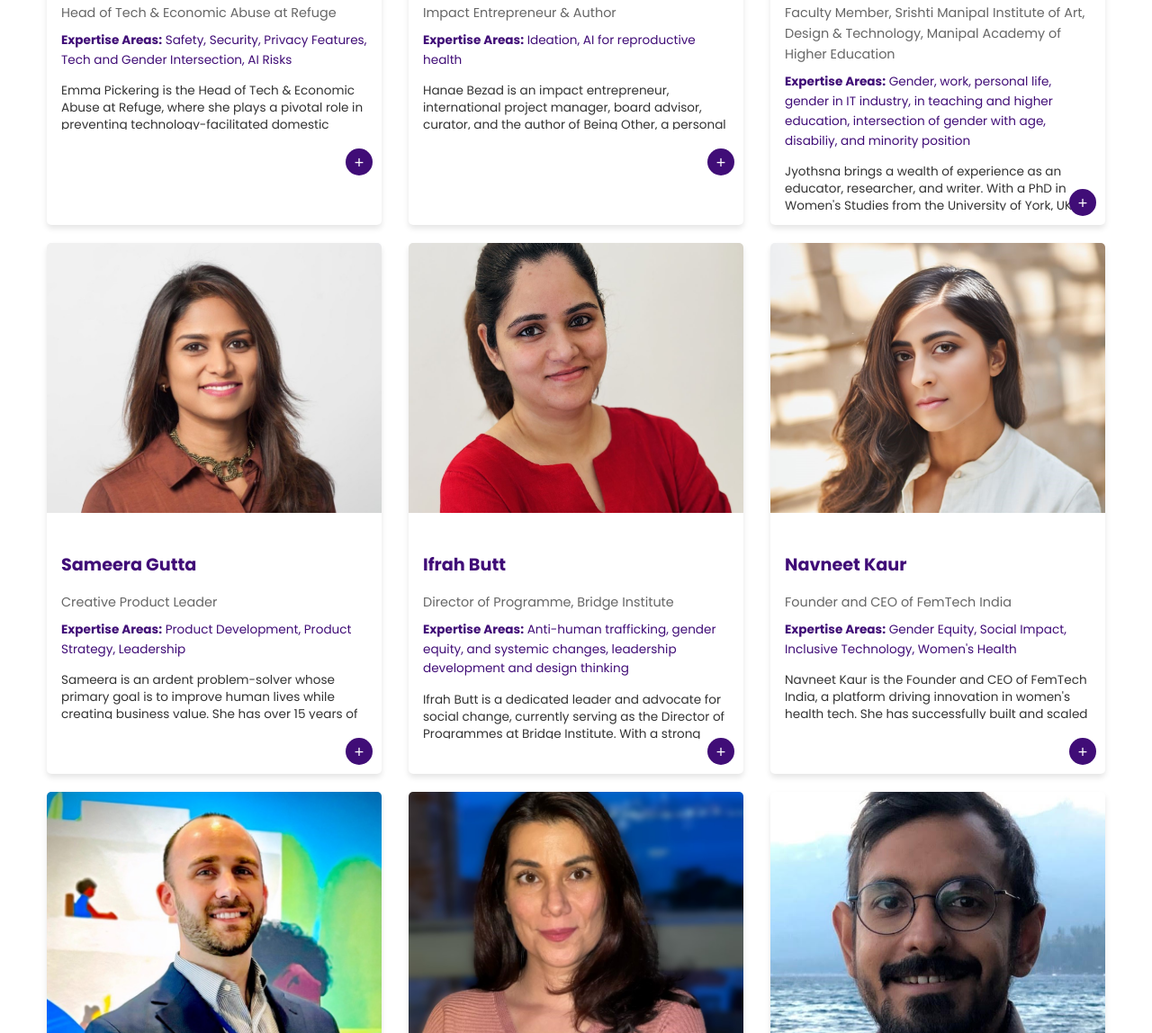
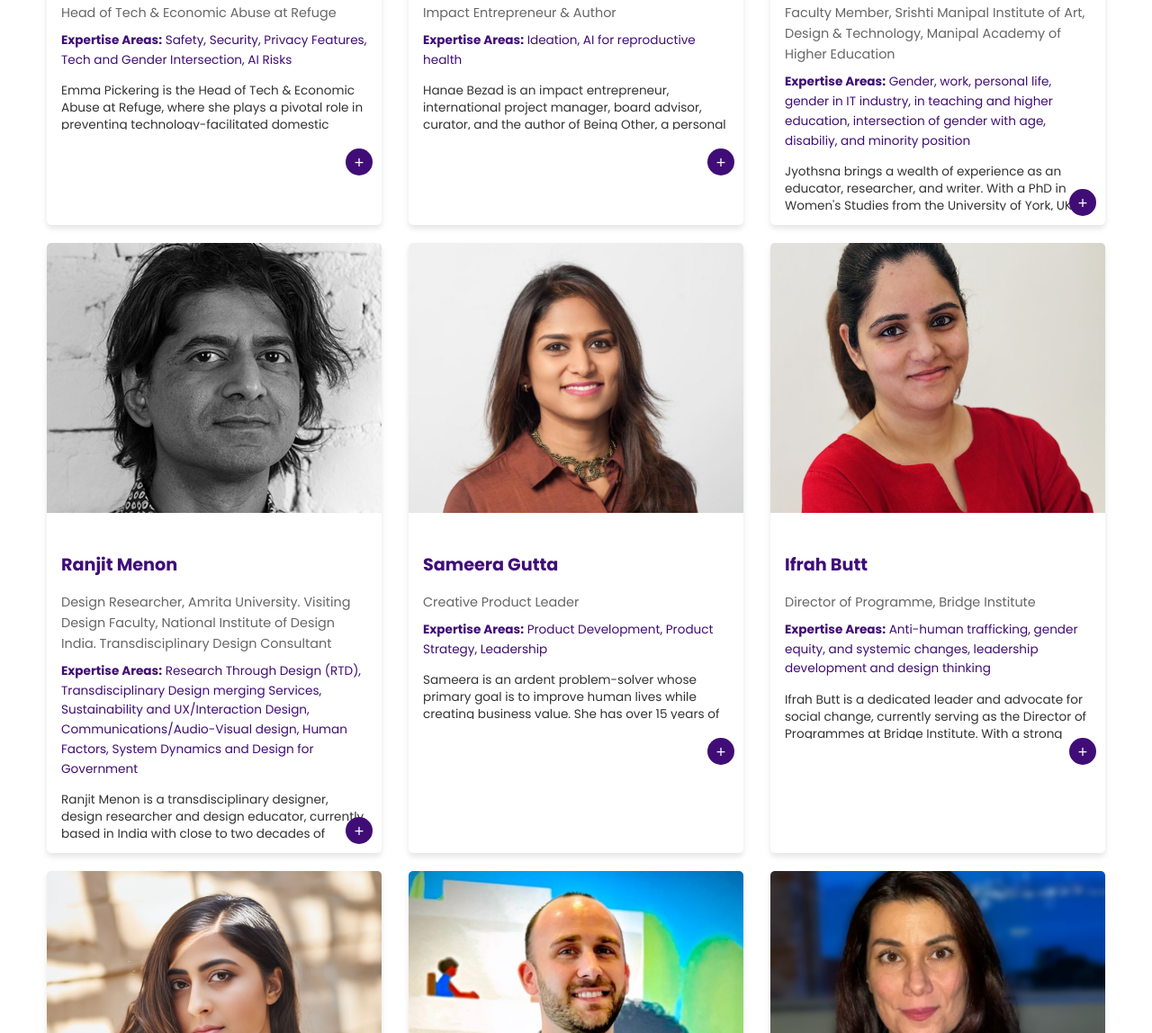
Before and after one commit to gendertechhackathon/gendertechhackathon.github.io, a plain HTML site: page mentors.html in a window 1280 px wide. Shown: the part 1309-2457 px from the top of the page at 90% size. Drawn offline with Linux system fonts and the light colour scheme.

Commit message:
Add ranjit profile

```diff
--- a/mentors.html
+++ b/mentors.html
@@ -107,6 +107,19 @@
                         </div>
                         <button class="expand-button" aria-label="Expand bio"></button>
 
+                    </div>
+                </div>
+
+                <div class="mentor-card">
+                    <img src="images/headshots/ranjit.jpg" alt="Ranjit Menon" class="mentor-image">
+                    <div class="mentor-info">
+                        <h3 class="mentor-name">Ranjit Menon</h3>
+                        <p class="mentor-title">Design Researcher, Amrita University. Visiting Design Faculty, National Institute of Design India. Transdisciplinary Design Consultant</p>
+                        <p class="mentor-expertise"><strong>Expertise Areas:</strong> Research Through Design (RTD), Transdisciplinary Design merging Services, Sustainability and UX/Interaction Design, Communications/Audio-Visual design, Human Factors, System Dynamics and Design for Government</p>
+                        <div class="mentor-bio">
+                            Ranjit Menon is a transdisciplinary designer, design researcher and design educator, currently based in India with close to two decades of international experience across the private and public sector with diverse clients ranging from multinational corporations to Governments. He has been an expert consultant since 2024 to one of the world's top design schools i.e. the National Institute of Design in New Experimental Design Education; from where he led Kerala's Design Policy and the city of Kochi SDG fellowship projects. He is an alumni both from the National Institute of Design as well as Aalto University of the Arts Finland. He has strong interest in prototyping hybrid cybernetic ecosystems - through Design Labs and Design Research Networks for diffusion of innovation for shared SDG goals  between international zones. He is a one of the founding members of the ADI (Association of Designers) chapter in Kerala and mentor for the Art+Tech chapter of Kerala Startup Mission. As a design research candidate he is situated within the Social and Behavioural sciences. In 2024, Ranjit led Sir Jony Ive's Terra Carta Design Lab for India, co-drafted the first Design Policy for Kerala state and published internationally  in the Arts & Design field for De Gruyter Brill and Transcript. He was recently shortlisted by the Board of International Design Research and the International Design for Government as a keynote presenter.
+                        </div>
+                        <button class="expand-button" aria-label="Expand bio"></button>
                     </div>
                 </div>
 
```
Also changed, not shown: images/headshots/ranjit.jpg (added).
